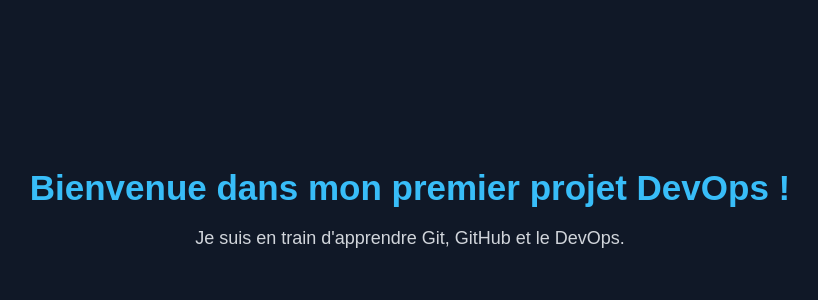
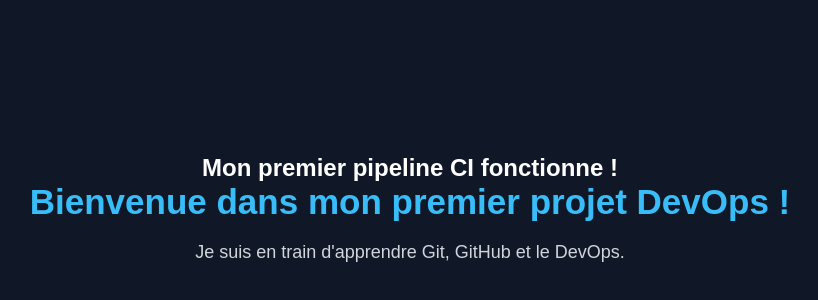
Before and after one commit to moustaphamane395-bit/projet-devops, a plain HTML site: page index.html in a window 1280 px wide. Shown: the part 192-492 px from the top of the page, without its empty margins (230-1048 px from the left). Drawn offline with Linux system fonts and the light colour scheme.

Commit message:
Ajout d'un sous-titre

```diff
--- a/index.html
+++ b/index.html
@@ -7,6 +7,7 @@
     <title>Mon premier projet DevOps</title>
     <link rel="stylesheet" href="style.css">
 </head>
+<h2>Mon premier pipeline CI fonctionne !</h2>
 <body>
     <h1>Bienvenue dans mon premier projet DevOps !</h1>
     <p>Je suis en train d'apprendre Git, GitHub et le DevOps.</p>
```
